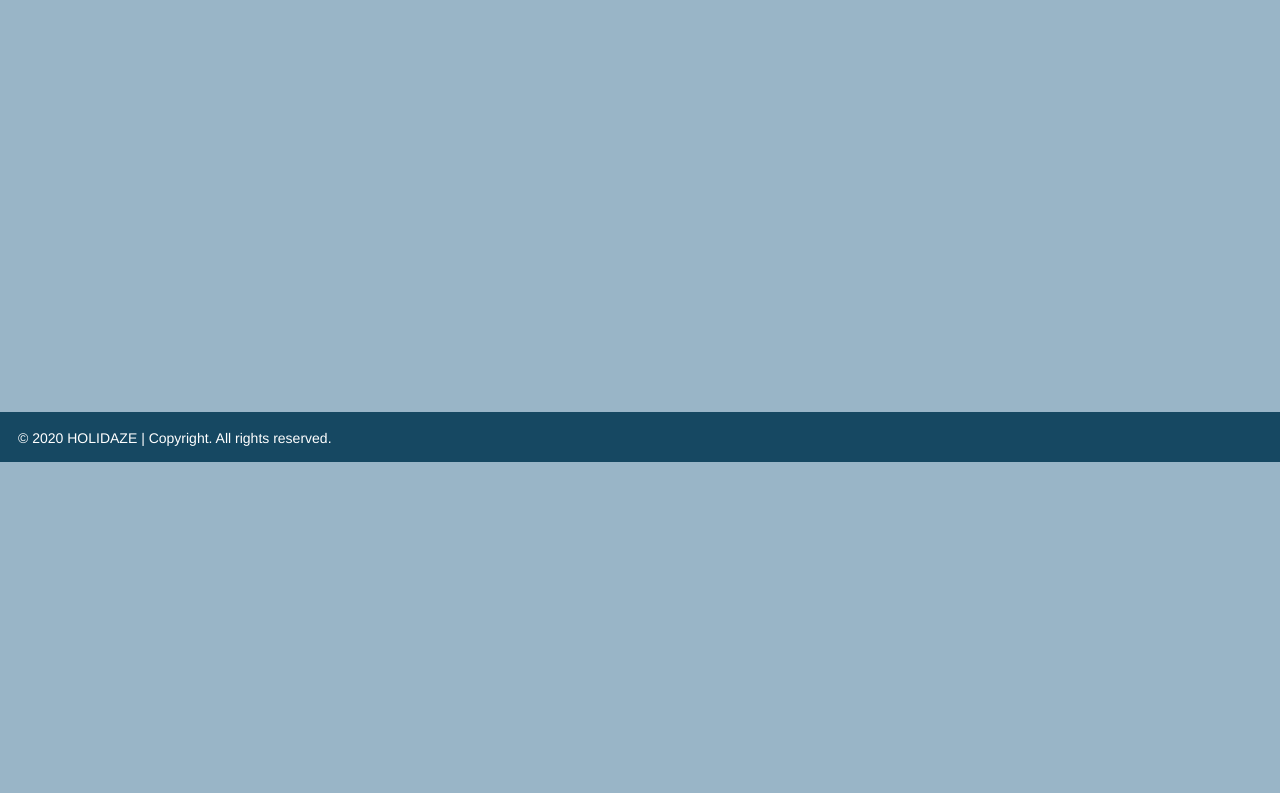
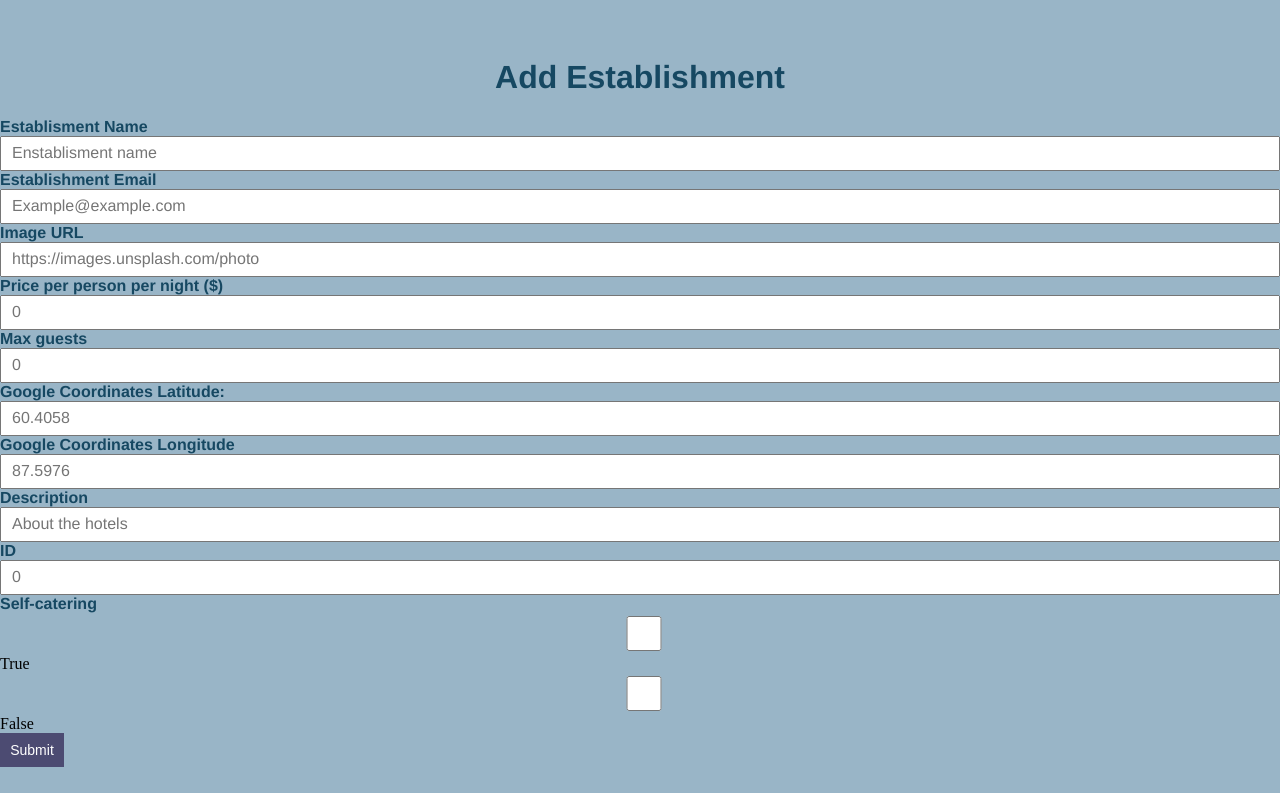
Before and after one commit to elisemykle/elise-myklebust-project-exam-2, a React (Create React App) app: page /Establishment in a window 1280 px wide. Shown: the part 442-1235 px from the top of the page. Before the commit the page ends 906 px from the top, so only its background shows below. Built offline with nearby package versions, Linux system fonts and the light colour scheme; a web font is replaced by a local one.

Commit message:
Endret navnet fra ensablishment til establishment

```diff
--- a/src/App.js
+++ b/src/App.js
@@ -14,7 +14,7 @@ import Footer from "./components/Footer.js";
 import Hotelspesific from "./components/visitor/hotelspesific/Hotelspesific.js";
 import Enquiry from "./components/visitor/enquiry/Enquiry.js";
 import Success from "./components/Success.js";
-import Enstablishment from "./components/admin/enstablishment/Enstablishment.js";
+import Establishment from "./components/admin/enstablishment/Establishment.js";
 
 function App() {
   return (
@@ -29,7 +29,7 @@ function App() {
                   <Route path="/Hotelspesific/:id" component={Hotelspesific}/>
                   <Route path="/Enquiry" component={Enquiry}/>
                   <Route path="/Success" component={Success}/>
-                  <Route path="/Enstablishment" component={Enstablishment}/>
+                  <Route path="/Establishment" component={Establishment}/>
               </Switch>
           </div>
         <Footer />
--- a/src/components/admin/enstablishment/Enstablishment.js
+++ b/src/components/admin/enstablishment/Establishment.js
@@ -5,23 +5,23 @@ import Hero from "../../Hero.js";
 import { useHistory } from 'react-router-dom';
 
 const schema = yup.object().shape({
-	Enstablisment: yup
+	establishmentname: yup
 	.string()
 	.required()
 	.min(2, "Required field"),
-	EnstablishmentEmail: yup
+	establismentemail: yup
 	.string()
 	.required()
 	.min(5, "Invalid email address"),
-	ImageURL: yup
+	imageurl: yup
 	.string()
 	.required()
 	.min(2, "Invalid URL"),
-	Price: yup
+	price: yup
 	.string()
 	.required()
 	.min(10, "Required field"),
-	Maxguests: yup
+	maxguests: yup
 	.string()
 	.required()
 	.min(10, "Required field"),
@@ -29,19 +29,27 @@ const schema = yup.object().shape({
 	.string()
 	.required()
 	.min(10, "Required field"),
-	Latitude: yup
+	latitude: yup
 	.string()
 	.required()
 	.min(10, "Invalid Google Latitude"),
-	Longitude: yup
+	longitude: yup
 	.string()
 	.required()
 	.min(10, "Invalid Google Longitude"),
-	Description: yup
+	description: yup
 	.string()
 	.required()
 	.min(10, "Required field"),
 	id: yup
+	.string()
+	.required()
+	.min(10, "Required field"),
+	selfcateringtrue: yup
+	.string()
+	.required()
+	.min(10, "Required field"),
+	selfcateringfalse: yup
 	.string()
 	.required()
 	.min(10, "Required field"),
@@ -62,66 +70,66 @@ export default function Enstablishment(props){
 				<Hero title="Admin" text="" classes="hero hero--contact" showSearch={false}/>
 
 				<div className="contact__contact--page">
-					<h1 className="contact__h1">Add Enstablishment</h1>
+					<h1 className="contact__h1">Add Establishment</h1>
 				</div>
-				<label className="form__label--enstablisment">Enstablisment Name</label>
-				<input className="form__input--enstablisment" name="firstname" placeholder="Enstablisment name" ref={register}/>
+				<label className="form__label--enstablisment">Establisment Name</label>
+				<input className="form__input--enstablisment" name="establishmentname" placeholder="Enstablisment name" ref={register}/>
 				{errors.firstname && <p className="error__message">Required field</p>}
 			</div>
 
 			<div className="contact__page">
 				<label className="form__label--enstablisment">Establishment Email</label>
-				<input className="form__input--enstablisment" name="lastname" placeholder="Example@example.com" ref={register}/>
+				<input className="form__input--enstablisment" name="establismentemail" placeholder="Example@example.com" ref={register}/>
 				{errors.lastname && <p className="error__message">Invalid email address</p>}
 			</div>
 
 			<div className="contact__page">
 				<label className="form__label--enstablisment">Image URL</label>
-				<input className="form__input--enstablisment" name="emailadress" placeholder="https://images.unsplash.com/photo" ref={register}/>
+				<input className="form__input--enstablisment" name="imageurl" placeholder="https://images.unsplash.com/photo" ref={register}/>
 				{errors.emailadress && <p className="error__message">Invalid URL</p>}
 			</div>
 
 			<div className="contact__page">
 				<label className="form__label--enstablisment">Price per person per night ($)</label>
-				<input className="form__input--enstablisment" type="number" name="number" placeholder="0" ref={register}/>
+				<input className="form__input--enstablisment" type="number" name="price" placeholder="0" ref={register}/>
 				{errors.emailadress && <p className="error__message">Required field</p>}
 			</div>
 
 			<div className="contact__page">
 				<label className="form__label--enstablisment">Max guests</label>
-				<input className="form__input--enstablisment" type="number" name="number" placeholder="0" ref={register}/>
+				<input className="form__input--enstablisment" type="number" name="maxguests" placeholder="0" ref={register}/>
 				{errors.emailadress && <p className="error__message">Required field</p>}
 			</div>
 
 			<div className="contact__page">
 				<label className="form__label--enstablisment">Google Coordinates Latitude:</label>
-				<input className="form__input--enstablisment" name="emailadress" placeholder="60.4058" ref={register}/>
+				<input className="form__input--enstablisment" name="latitude" placeholder="60.4058" ref={register}/>
 				{errors.emailadress && <p className="error__message">Invalid Google Latitude</p>}
 			</div>
 
 			<div className="contact__page">
 				<label className="form__label--enstablisment">Google Coordinates Longitude</label>
-				<input className="form__input--enstablisment" name="emailadress" placeholder="87.5976" ref={register}/>
+				<input className="form__input--enstablisment" name="longitude" placeholder="87.5976" ref={register}/>
 				{errors.emailadress && <p className="error__message">Invalid Google Longitude</p>}
 			</div>
 
 			<div className="contact__page">
 				<label className="form__label--enstablisment">Description</label>
-				<input className="form__input--enstablisment" name="emailadress" placeholder="About the hotels" ref={register}/>
+				<input className="form__input--enstablisment" name="description" placeholder="About the hotels" ref={register}/>
 				{errors.emailadress && <p className="error__message">Required field</p>}
 			</div>
 
 			<div className="contact__page">
 				<label className="form__label--enstablisment">ID</label>
-				<input className="form__input--enstablisment" type="number" name="number" placeholder="0" ref={register}/>
+				<input className="form__input--enstablisment" type="number" name="id" placeholder="0" ref={register}/>
 				{errors.emailadress && <p className="error__message">Required field</p>}
 			</div>
 
 			<div className="contact__page">
 				<label className="form__label--enstablisment">Self-catering</label>
-				<input className="form__input--enstablisment" type="checkbox" name="checkbox" ref={register}/>
+				<input className="form__input--enstablisment" type="checkbox" name="selfcateringtrue" ref={register}/>
 				<label>True</label>
-				<input className="form__input--enstablisment" type="checkbox" name="checkbox" ref={register}/>
+				<input className="form__input--enstablisment" type="checkbox" name="selfcateringfalse" ref={register}/>
 				<label>False</label>
 				{errors.emailadress && <p className="error__message">Please enter in a valid email format.</p>}
 			</div>
```
